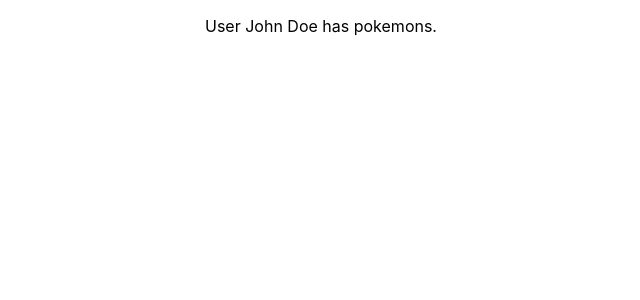
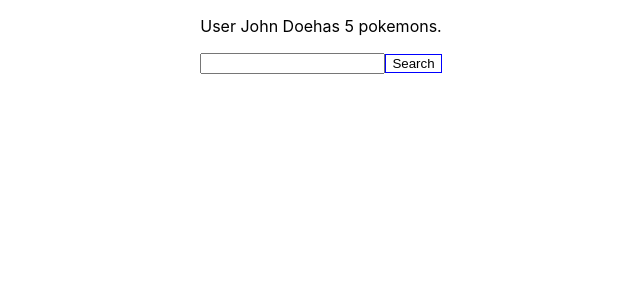
Before and after one commit to JarneVanAerde/pokemon-search-app, a React (Create React App) app: page / in a window 1280 px wide. Shown: the top 300 px of the page, without its empty margins (319-959 px from the left). Built offline with nearby package versions, Linux system fonts and the light colour scheme.

Commit message:
working application

```diff
--- a/src/App.scss
+++ b/src/App.scss
@@ -24,15 +24,12 @@
   color: white;
 }
 
-.App-link {
-  color: #61dafb;
+.my-button {
+  border: 1px solid blue;
+  background-color: white;
 }
 
-@keyframes App-logo-spin {
-  from {
-    transform: rotate(0deg);
-  }
-  to {
-    transform: rotate(360deg);
-  }
+.pokemon-image {
+  margin-top: 20px;
+  margin-bottom: 10px;
 }
--- a/src/App.tsx
+++ b/src/App.tsx
@@ -5,7 +5,7 @@
 function App() {
   return (
     <div className="App">
-      <PokemonSearch name="John Doe" />
+      <PokemonSearch name="John Doe" numberOfPokemons={5} />
     </div>
   );
 }
--- a/src/components/PokemonSearch.tsx
+++ b/src/components/PokemonSearch.tsx
@@ -1,15 +1,78 @@
 import React, { Component } from "react";
 import { User } from "../models/User.interface";
+import { SearchState } from "../models/SearchState.interface";
 
-export class PokemonSearch extends Component<User> {
+export class PokemonSearch extends Component<User, SearchState> {
+  pokemonRef: React.RefObject<HTMLInputElement>;
+
+  constructor(props: User) {
+    super(props);
+    this.state = {
+      error: false,
+      pokemon: null
+    };
+    this.pokemonRef = React.createRef();
+  }
+
+  onSearchClick = () => {
+    const inputValue = this.pokemonRef.current.value;
+
+    fetch(`https://pokeapi.co/api/v2/pokemon/${inputValue}/`).then(result => {
+      if (result.status !== 200) {
+        this.setState({ error: true });
+        return;
+      }
+
+      result.json().then(data => {
+        this.setState({
+          error: false,
+          pokemon: {
+            name: data.name,
+            numberOfAbilities: data.abilities.length,
+            baseExperience: data.base_experience,
+            imageUrl: data.sprites.front_default
+          }
+        });
+      });
+    });
+  };
+
   render() {
-    const user = this.props;
+    const { name: userName, numberOfPokemons } = this.props;
+    const {
+      error,
+      pokemon
+    } = this.state;
+
+    let resultMarkup;
+
+    if (error) {
+      resultMarkup = <p>Pokemon not found, please try again</p>;
+    } else if (this.state.pokemon) {
+      resultMarkup = (
+        <div>
+          <img src={pokemon.imageUrl} alt="pokemon" className="pokemon-image"></img>
+          <p>
+            {pokemon.name} has {pokemon.numberOfAbilities} abilities and {pokemon.baseExperience} base
+            experience points.
+          </p>
+        </div>
+      );
+    }
 
     return (
       <div>
         <p>
-          User {user.name} has {user.numberOfPokemons} pokemons.
+          User {userName}
+          {numberOfPokemons && <span>has {numberOfPokemons} pokemons.</span>}
         </p>
+
+        <input type="text" ref={this.pokemonRef} />
+        <button onClick={this.onSearchClick} className="my-button">
+          Search
+        </button>
+
+        {resultMarkup}
       </div>
     );
   }
--- /dev/null
+++ b/src/models/Pokemon.interface.ts
@@ -0,0 +1,6 @@
+export interface Pokemon {
+    name: string;
+    numberOfAbilities: number;
+    baseExperience: number;
+    imageUrl: string;
+}
--- /dev/null
+++ b/src/models/SearchState.interface.ts
@@ -0,0 +1,6 @@
+import { Pokemon } from "./Pokemon.interface";
+
+export interface SearchState {
+    error: boolean;
+    pokemon: Pokemon;
+}
--- a/tsconfig.json
+++ b/tsconfig.json
@@ -17,7 +17,8 @@
     "resolveJsonModule": true,
     "isolatedModules": true,
     "noEmit": true,
-    "jsx": "react"
+    "jsx": "react",
+    "strictNullChecks": false
   },
   "include": [
     "src"
```
